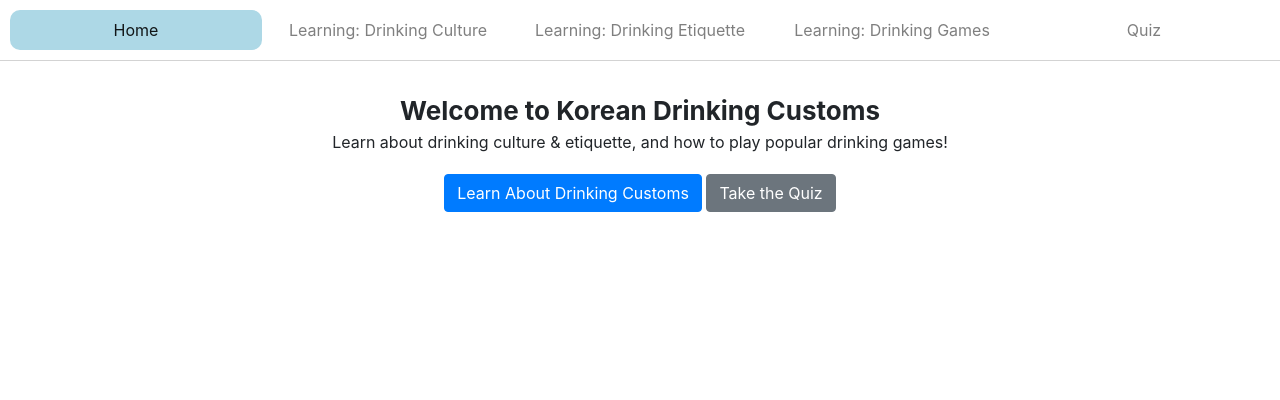
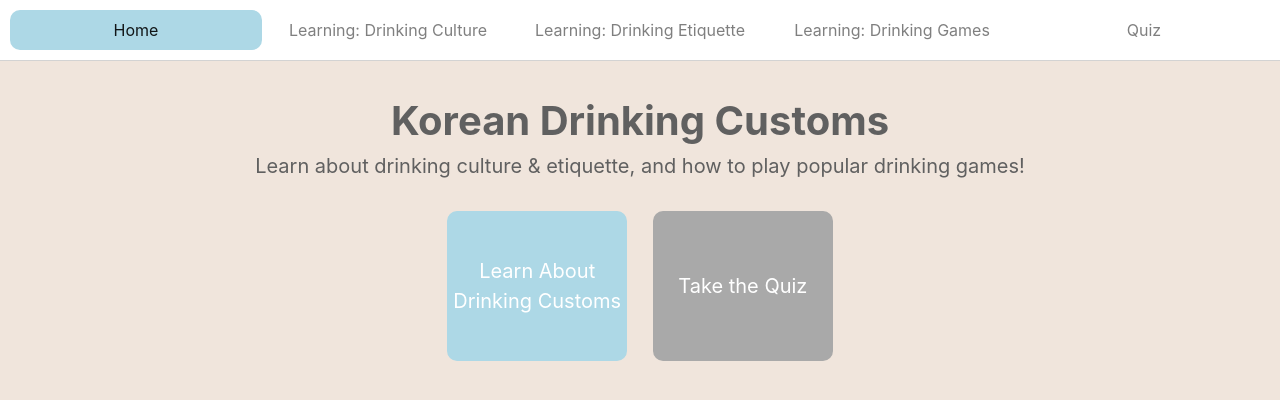
Before and after one commit to vaughn486/KoreanDrinkingGames, a Flask app: page / in a window 1280 px wide. Shown: the top 400 px of the page. Run offline with Flask 3, Linux system fonts and the light colour scheme; some libraries are stand-ins or nearby versions; some web fonts are replaced.

Commit message:
styled and implemented design of home page

```diff
--- a/code/static/learn_games.js
+++ b/code/static/learn_games.js
@@ -56,7 +56,7 @@ $(document).ready(function(){
     function updatePageContent(data) {
         var contentDiv = $("#content" + currentContent);
         contentDiv.find("h2").text(data.title);
-        contentDiv.find("h5").text(data.description);
+        contentDiv.find("p").text(data.description);
 
         $(".material").hide();  // Hide all content sections
         contentDiv.show();  // Show only the current content section
--- a/code/static/main.css
+++ b/code/static/main.css
@@ -28,15 +28,44 @@
     background-color: lightblue; /* Active color - doesn't change on hover */
     border-radius: 10px; /* Keep the rounded corners if needed */
 }
+body {
+    background-color: rgb(240,229, 220);
+}
+.learn-button, .quiz-button{
+    display: inline-flex;
+    align-items: center;
+    justify-content: center;
+    background-color: lightblue;
+    color: white;
+    width: 180px;
+    height: 150px;
+    border-radius: 10px;
+    margin: 10px;
+    box-sizing: border-box;
+    vertical-align: middle;
+}
 
+.quiz-button{
+    background-color: darkgrey;
+}
+
+.link:hover{
+    color:white;
+    text-decoration: none;
+}
 .home-text{
     margin-top: 30px;
+    font-size: 20px;
+    color: rgb(96, 96, 96);
     text-align: center;
     width: 100%;
 }
 .home-title{
     font-weight: bold;
-    font-size: 26px;
+    font-size: 40px;
+}
+.learning-title{
+    color: rgb(96, 96, 96);
 }
 
 .home-image-container {
--- a/code/templates/home.html
+++ b/code/templates/home.html
@@ -2,16 +2,14 @@
 
 {% block content %}
 <script>
-
-
 </script>
 
 <div class = "home-text">
-    <div class = "home-title">Welcome to Korean Drinking Customs</div>
+    <div class = "home-title">Korean Drinking Customs</div>
     Learn about drinking culture & etiquette, and how to play popular drinking games!
     <div class="reg-button-container">
-        <a href="/learn_culture/1" class="btn btn-primary">Learn About Drinking Customs</a>
-        <a href="/quiz" class="btn btn-secondary">Take the Quiz</a>
+        <a href="/learn_culture/1" class="learn-button link">Learn About Drinking Customs</a>
+        <a href="/quiz" class="quiz-button link">Take the Quiz</a>
     </div>
 </div>
 
--- a/code/templates/learn_culture.html
+++ b/code/templates/learn_culture.html
@@ -8,7 +8,7 @@
     </script>
 
     <div id="content1" class="material">
-        <h2>{{ lesson.title }}</h2>
+        <h2 class = "learning-title">{{ lesson.title }}</h2>
         <br>
         <br>
         <div class="row">
@@ -69,7 +69,7 @@
     </div>
 
     <div id="content2" class="material">
-        <h2>{{ lesson.title }}</h2>
+        <h2 class = "learning-title">{{ lesson.title }}</h2>
         <div class="row">
             <div class="col-md-3">
                 <div class="center-container">
@@ -100,7 +100,7 @@
     </div>
 
     <div id="content3" class="material">
-        <h2>{{ lesson.title }}</h2>
+        <h2><div class = "learning-title">{{ lesson.title }}</div></h2>
         <div>
             A night out is done in rounds (each round is a "cha"). Korea has a culture of drinking - don't eat too much at the 1st<br>
             round if you know there's more "cha's" to come<br>
--- a/code/templates/learn_etiquette.html
+++ b/code/templates/learn_etiquette.html
@@ -10,7 +10,7 @@
 
 
     <div id="content1" class="material">
-        <h2>{{ lesson.title }}</h2>
+        <h2 class = "learning-title">{{ lesson.title }}</h2>
         <div>
             In Korean culture, there is a strong emphasis on
             <b>respecting elders or those in higher positions</b>,
@@ -63,7 +63,7 @@
     </div>
 
     <div id="content2" class="material">
-        <h2>{{ lesson.title }}</h2>
+        <h2 class = "learning-title">{{ lesson.title }}</h2>
         <div class="inline-container">
 	    	<button class="number-block">1</button>
             <div>Avoid pouring your own drink, and ensure others always have their glass filled
@@ -105,7 +105,7 @@
     </div>
 
     <div id="content4" class="material">
-        <h2>{{ lesson.title }}</h2>
+        <h2 class = "learning-title">{{ lesson.title }}</h2>
         <div class="inline-container">
 	    	<button class="number-block">3</button>
             <div>Hold the glass/bottle in the appropriate position
```
Also changed, not shown: code/templates/learn_games.html (+6 -6 lines).
